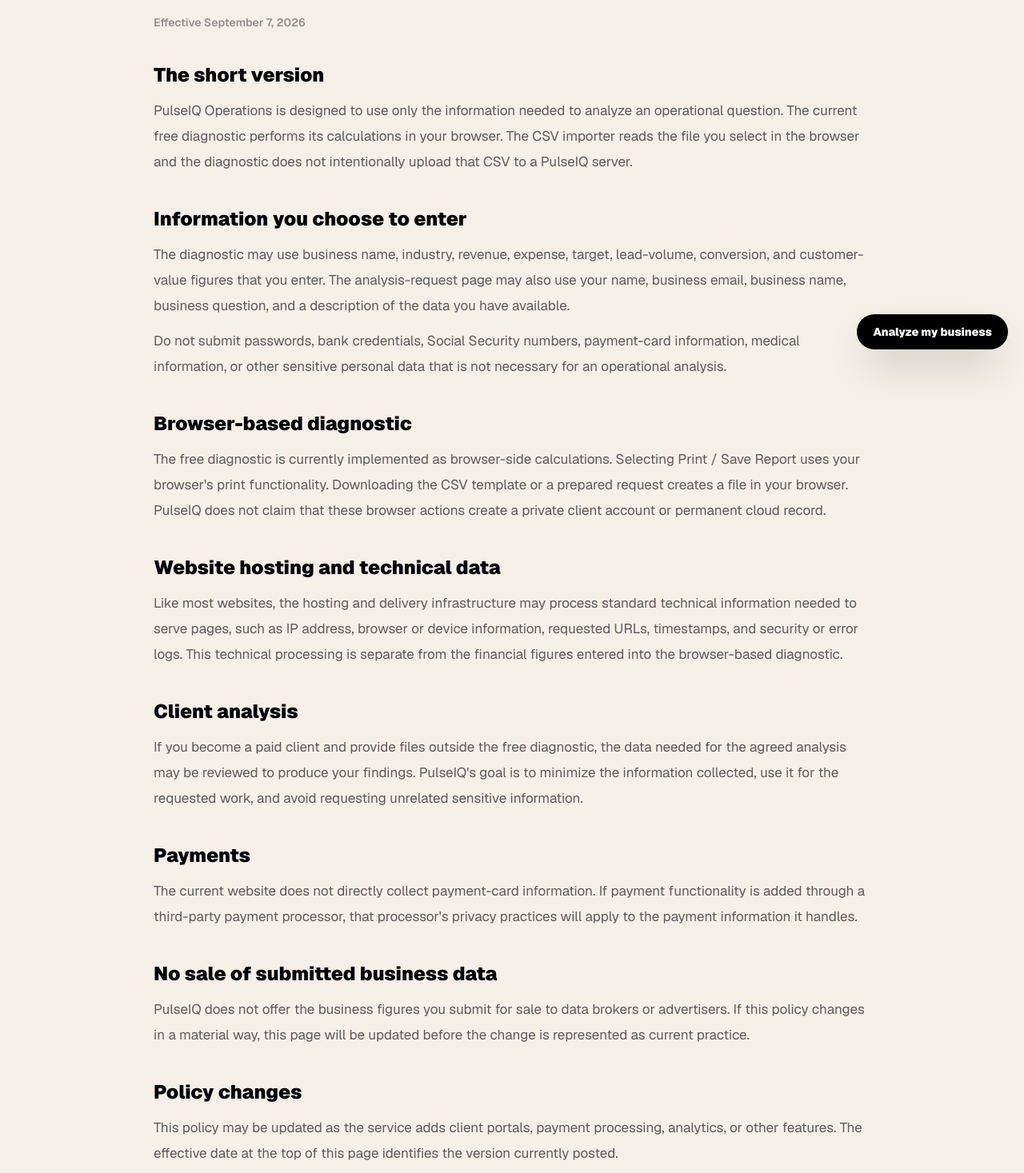
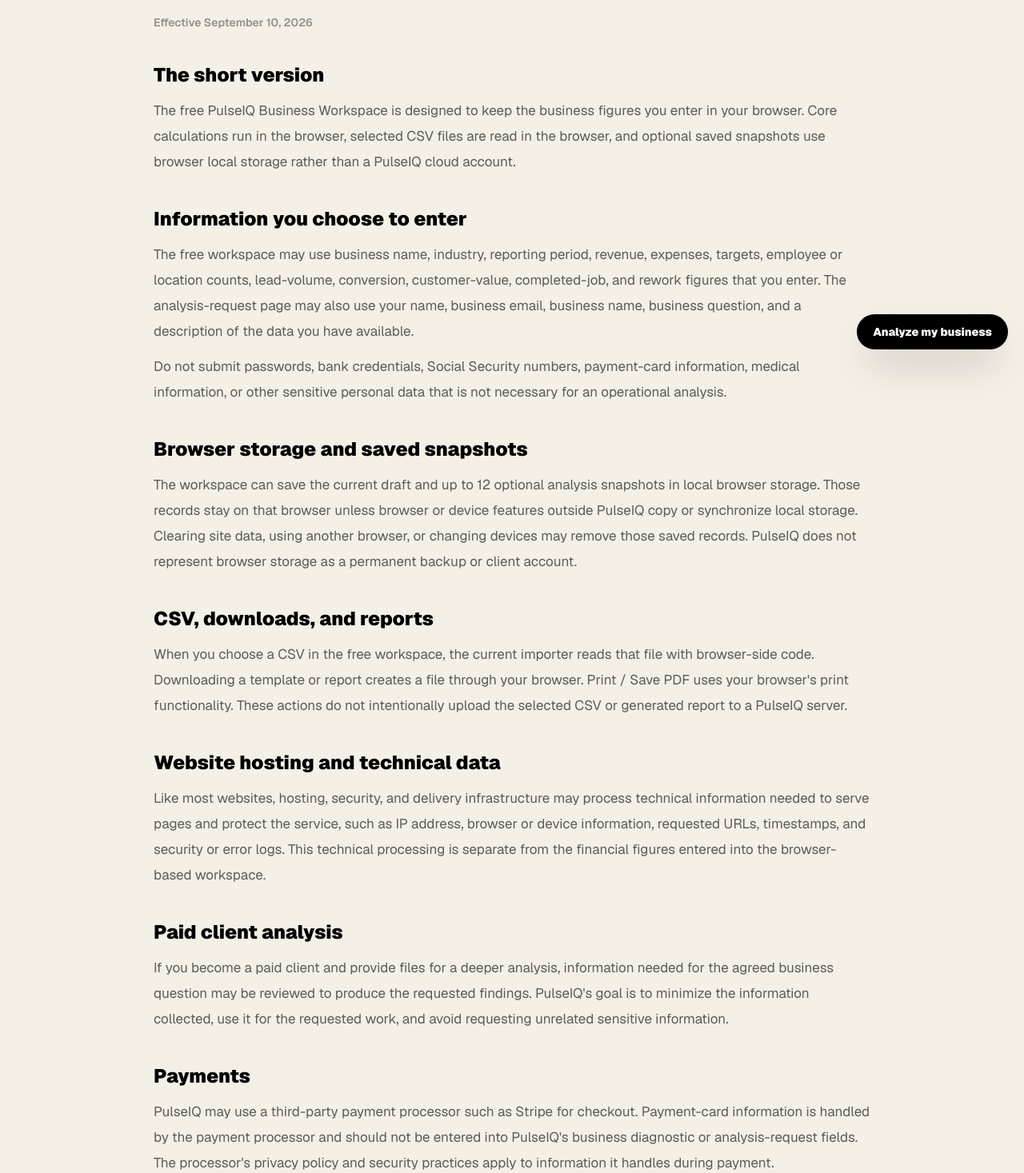
Before and after one commit to aundreanapper12-gif/pulseiqop, a Next.js app: page /privacy in a window 1280 px wide. Shown: the part 343-1810 px from the top of the page at 80% size. Built offline with nearby package versions, Linux system fonts and the light colour scheme.

Commit message:
Update privacy policy for business workspace

```diff
--- a/app/privacy/page.tsx
+++ b/app/privacy/page.tsx
@@ -5,10 +5,7 @@ export default function PrivacyPage() {
     <main className="min-h-screen bg-[#f4efe7] text-[#101010]">
       <header className="border-b border-black/10 px-5 py-4 md:px-8">
         <div className="mx-auto flex max-w-4xl items-center justify-between gap-4">
-          <a href="/" className="flex items-center gap-3 font-black">
-            <span className="flex h-10 w-10 items-center justify-center rounded-2xl bg-black text-white"><Sparkles size={18} /></span>
-            <span>PulseIQ Operations</span>
-          </a>
+          <a href="/" className="flex items-center gap-3 font-black"><span className="flex h-10 w-10 items-center justify-center rounded-2xl bg-black text-white"><Sparkles size={18} /></span><span>PulseIQ Operations</span></a>
           <a href="/" className="inline-flex items-center gap-2 text-sm font-black text-black/55 hover:text-black"><ArrowLeft size={16} /> Home</a>
         </div>
       </header>
@@ -18,55 +15,32 @@ export default function PrivacyPage() {
           <div className="flex h-12 w-12 items-center justify-center rounded-2xl bg-black text-white"><ShieldCheck size={21} /></div>
           <p className="mt-8 text-sm font-black uppercase tracking-[0.22em] text-black/35">Privacy</p>
           <h1 className="mt-3 text-5xl font-black tracking-tight md:text-6xl">Privacy Policy</h1>
-          <p className="mt-5 text-sm font-semibold text-black/40">Effective September 7, 2026</p>
+          <p className="mt-5 text-sm font-semibold text-black/40">Effective September 10, 2026</p>
 
           <div className="mt-10 space-y-10 text-[17px] leading-8 text-black/62">
-            <section>
-              <h2 className="text-2xl font-black text-black">The short version</h2>
-              <p className="mt-3">PulseIQ Operations is designed to use only the information needed to analyze an operational question. The current free diagnostic performs its calculations in your browser. The CSV importer reads the file you select in the browser and the diagnostic does not intentionally upload that CSV to a PulseIQ server.</p>
-            </section>
+            <section><h2 className="text-2xl font-black text-black">The short version</h2><p className="mt-3">The free PulseIQ Business Workspace is designed to keep the business figures you enter in your browser. Core calculations run in the browser, selected CSV files are read in the browser, and optional saved snapshots use browser local storage rather than a PulseIQ cloud account.</p></section>
 
-            <section>
-              <h2 className="text-2xl font-black text-black">Information you choose to enter</h2>
-              <p className="mt-3">The diagnostic may use business name, industry, revenue, expense, target, lead-volume, conversion, and customer-value figures that you enter. The analysis-request page may also use your name, business email, business name, business question, and a description of the data you have available.</p>
-              <p className="mt-3">Do not submit passwords, bank credentials, Social Security numbers, payment-card information, medical information, or other sensitive personal data that is not necessary for an operational analysis.</p>
-            </section>
+            <section><h2 className="text-2xl font-black text-black">Information you choose to enter</h2><p className="mt-3">The free workspace may use business name, industry, reporting period, revenue, expenses, targets, employee or location counts, lead-volume, conversion, customer-value, completed-job, and rework figures that you enter. The analysis-request page may also use your name, business email, business name, business question, and a description of the data you have available.</p><p className="mt-3">Do not submit passwords, bank credentials, Social Security numbers, payment-card information, medical information, or other sensitive personal data that is not necessary for an operational analysis.</p></section>
 
-            <section>
-              <h2 className="text-2xl font-black text-black">Browser-based diagnostic</h2>
-              <p className="mt-3">The free diagnostic is currently implemented as browser-side calculations. Selecting Print / Save Report uses your browser's print functionality. Downloading the CSV template or a prepared request creates a file in your browser. PulseIQ does not claim that these browser actions create a private client account or permanent cloud record.</p>
-            </section>
+            <section><h2 className="text-2xl font-black text-black">Browser storage and saved snapshots</h2><p className="mt-3">The workspace can save the current draft and up to 12 optional analysis snapshots in local browser storage. Those records stay on that browser unless browser or device features outside PulseIQ copy or synchronize local storage. Clearing site data, using another browser, or changing devices may remove those saved records. PulseIQ does not represent browser storage as a permanent backup or client account.</p></section>
 
-            <section>
-              <h2 className="text-2xl font-black text-black">Website hosting and technical data</h2>
-              <p className="mt-3">Like most websites, the hosting and delivery infrastructure may process standard technical information needed to serve pages, such as IP address, browser or device information, requested URLs, timestamps, and security or error logs. This technical processing is separate from the financial figures entered into the browser-based diagnostic.</p>
-            </section>
+            <section><h2 className="text-2xl font-black text-black">CSV, downloads, and reports</h2><p className="mt-3">When you choose a CSV in the free workspace, the current importer reads that file with browser-side code. Downloading a template or report creates a file through your browser. Print / Save PDF uses your browser&apos;s print functionality. These actions do not intentionally upload the selected CSV or generated report to a PulseIQ server.</p></section>
 
-            <section>
-              <h2 className="text-2xl font-black text-black">Client analysis</h2>
-              <p className="mt-3">If you become a paid client and provide files outside the free diagnostic, the data needed for the agreed analysis may be reviewed to produce your findings. PulseIQ's goal is to minimize the information collected, use it for the requested work, and avoid requesting unrelated sensitive information.</p>
-            </section>
+            <section><h2 className="text-2xl font-black text-black">Website hosting and technical data</h2><p className="mt-3">Like most websites, hosting, security, and delivery infrastructure may process technical information needed to serve pages and protect the service, such as IP address, browser or device information, requested URLs, timestamps, and security or error logs. This technical processing is separate from the financial figures entered into the browser-based workspace.</p></section>
 
-            <section>
-              <h2 className="text-2xl font-black text-black">Payments</h2>
-              <p className="mt-3">The current website does not directly collect payment-card information. If payment functionality is added through a third-party payment processor, that processor's privacy practices will apply to the payment information it handles.</p>
-            </section>
+            <section><h2 className="text-2xl font-black text-black">Paid client analysis</h2><p className="mt-3">If you become a paid client and provide files for a deeper analysis, information needed for the agreed business question may be reviewed to produce the requested findings. PulseIQ&apos;s goal is to minimize the information collected, use it for the requested work, and avoid requesting unrelated sensitive information.</p></section>
 
-            <section>
-              <h2 className="text-2xl font-black text-black">No sale of submitted business data</h2>
-              <p className="mt-3">PulseIQ does not offer the business figures you submit for sale to data brokers or advertisers. If this policy changes in a material way, this page will be updated before the change is represented as current practice.</p>
-            </section>
+            <section><h2 className="text-2xl font-black text-black">Payments</h2><p className="mt-3">PulseIQ may use a third-party payment processor such as Stripe for checkout. Payment-card information is handled by the payment processor and should not be entered into PulseIQ&apos;s business diagnostic or analysis-request fields. The processor&apos;s privacy policy and security practices apply to information it handles during payment.</p></section>
 
-            <section>
-              <h2 className="text-2xl font-black text-black">Policy changes</h2>
-              <p className="mt-3">This policy may be updated as the service adds client portals, payment processing, analytics, or other features. The effective date at the top of this page identifies the version currently posted.</p>
-            </section>
+            <section><h2 className="text-2xl font-black text-black">No sale of submitted business figures</h2><p className="mt-3">PulseIQ does not offer the business figures you enter into the free workspace or provide for an analysis for sale to data brokers or advertisers. If this practice changes materially, this policy should be updated before the change is represented as current practice.</p></section>
+
+            <section><h2 className="text-2xl font-black text-black">Policy changes</h2><p className="mt-3">This policy may be updated as the service adds account features, cloud storage, analytics, payment processing, or other capabilities. The effective date at the top identifies the version currently posted.</p></section>
           </div>
 
           <div className="mt-14 flex flex-wrap gap-3 border-t border-black/10 pt-8 text-sm font-black">
             <a href="/terms" className="rounded-full border border-black/15 px-5 py-3 hover:bg-black hover:text-white">Terms</a>
             <a href="/methodology" className="rounded-full border border-black/15 px-5 py-3 hover:bg-black hover:text-white">Methodology</a>
-            <a href="/request" className="rounded-full bg-black px-5 py-3 text-white">Request an analysis</a>
+            <a href="/workspace" className="rounded-full bg-black px-5 py-3 text-white">Open workspace</a>
           </div>
         </div>
       </article>
```
